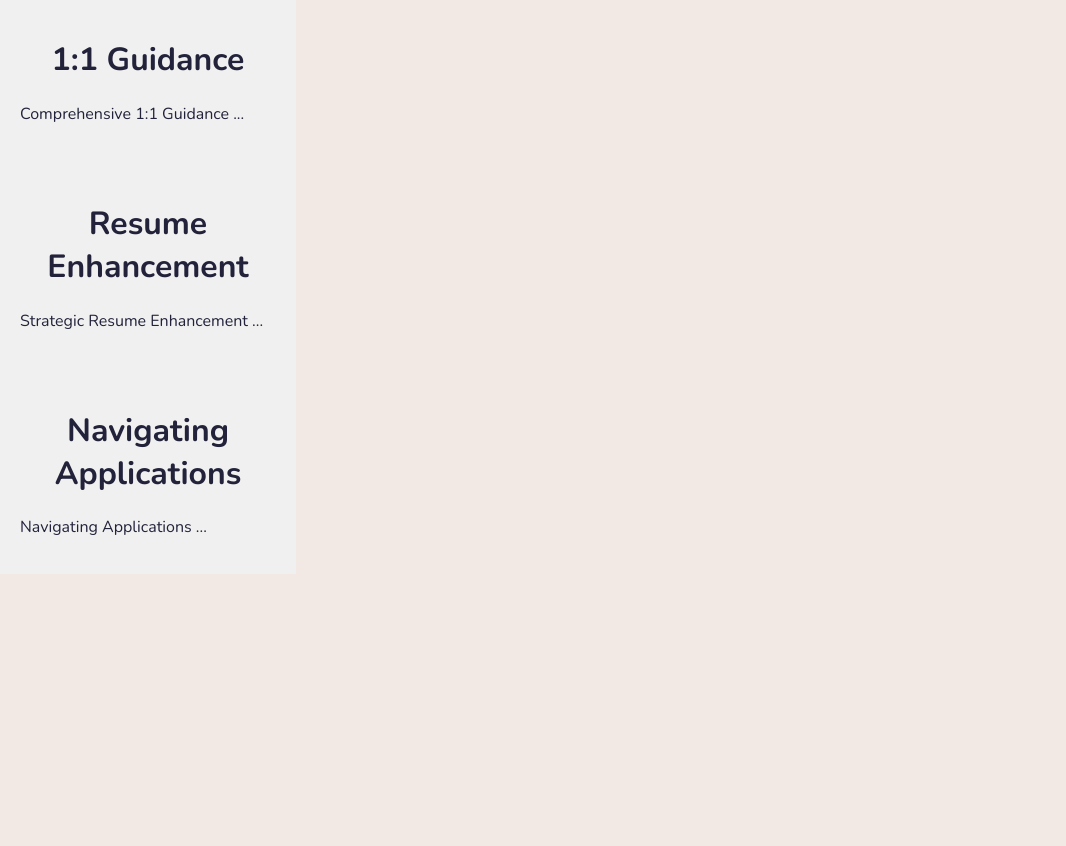
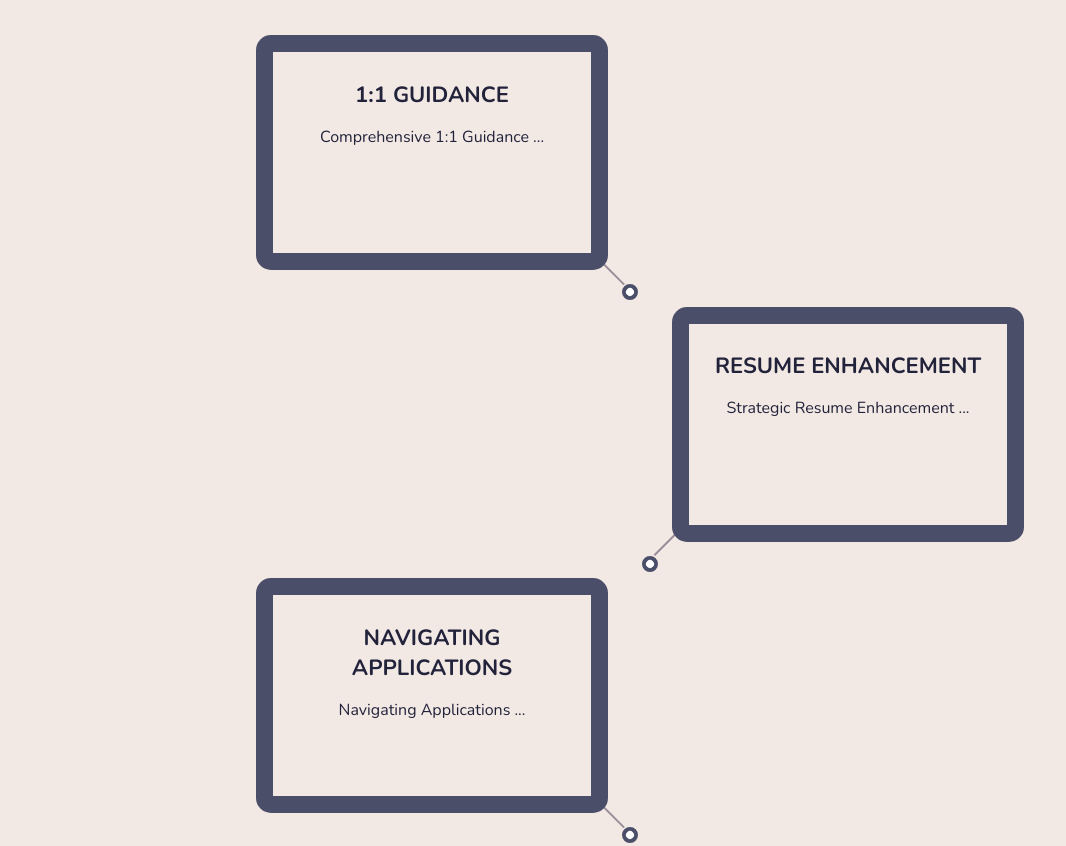
Before and after one commit to Ik301/FGLI, a plain HTML site: page Main-pages/mentor.html in a window 1280 px wide. Shown: the part 91-937 px from the top of the page, without its empty margins (0-1066 px from the left). Before the commit the page ends 800 px from the top, so only its background shows below. Drawn offline with nearby package versions, Linux system fonts and the light colour scheme.

Commit message:
Add files via upload

```diff
--- a/JS-CSS/style.css
+++ b/JS-CSS/style.css
@@ -204,40 +204,106 @@ nav {
 
 
 
-/*mentorship timeline*/
+
+
+.timeline-container .timeline{
+    padding: 0 30px 30px 0;
+    float: left;
+    position: relative;
+}
+
+.timeline-container {
+  margin-top: 2.5%;
+}
+
 .timeline {
-    width: 20%;
-    padding: 20px;
-    background-color: #f0f0f0;
+  margin-top: .5%;
+  margin-left: 20%;
+  margin-right: 20%;
+  width: 27.5%;
 }
-.timeline-node {
-    margin-bottom: 20px;
-    padding: 10px;
-    background-color: #4A4E69;
-    color: white;
-    cursor: pointer;
+
+/* timeline line */
+.timeline-container .timeline:before,
+.timeline-container .timeline:after{
+    content: '';
+    height: 110px;
+    width: 2px;
+    border-left: 2px solid #9A8C98;
+    transform: rotate(-45deg);
+    position: absolute;
+    right: 50px;
+    bottom: 0;
 }
-.expanded-view {
-    width: 0;
-    height: 100vh;
-    position: fixed;
-    top: 0;
+
+/* timeline dot */
+.timeline-container .timeline:after{
+    background-color: #fff;
+    height: 8px;
+    width: 8px;
+    border: 4px solid #4A4E69;
+    border-radius: 50%;
     right: 0;
-    background-color: white;
-    transition: width 0.3s ease;
-    overflow-y: auto;
 }
-.expanded-view.active {
-    width: 80%;
-    border-left: 2px solid #4A4E69;
+
+/* Adjust the line for right side (even) items */
+.timeline-container .timeline:nth-child(even):before {
+  transform: rotate(45deg);
+  right: auto;
+  left: 50px !important;  /* Adjust this value to move the line */
+  bottom: 0;
 }
-.expanded-content {
-    padding: 20px;
-    display: none;
+
+/* Adjust the dot for right side (even) items */
+.timeline-container .timeline:nth-child(even):after {
+  right: auto;
+  left: 70px;
+  bottom: 0;
 }
-.close-btn {
+
+/* timeline content */
+.timeline-content{
+    background: #4A4E69;
+    text-align: center;
+    min-height: 170px;
+    padding: 30px 35px 35px;
+    border-radius: 15px;
+    display: block;
+    position: relative;
+    z-index: 1;
+}
+
+/* content box inside color */
+.timeline-content:before{
+    content: '';
+    background-color: #F2E9E4;
     position: absolute;
-    top: 10px;
-    right: 10px;
-    cursor: pointer;
+    left: 17px;
+    right: 17px;
+    top: 17px;
+    bottom: 17px;
+    z-index: -1;
 }
+
+.timeline-container .title{
+    font-size: 22px;
+    text-transform: uppercase;
+}
+
+/* moves box left or right */
+.timeline-container .timeline:nth-child(even){
+    padding: 0 0 30px 30px;
+    float: right;
+}
+
+/* moves button left or right */
+.timeline-container .timeline:nth-child(even):before{
+    transform: rotate(45deg);
+    right: auto;
+    left: 30px;
+}
+
+.timeline-container .timeline:nth-child(even):after{
+    right: auto;
+    left: 0;
+}
```
Also changed, not shown: JS-CSS/index.js (+0 -15 lines).
